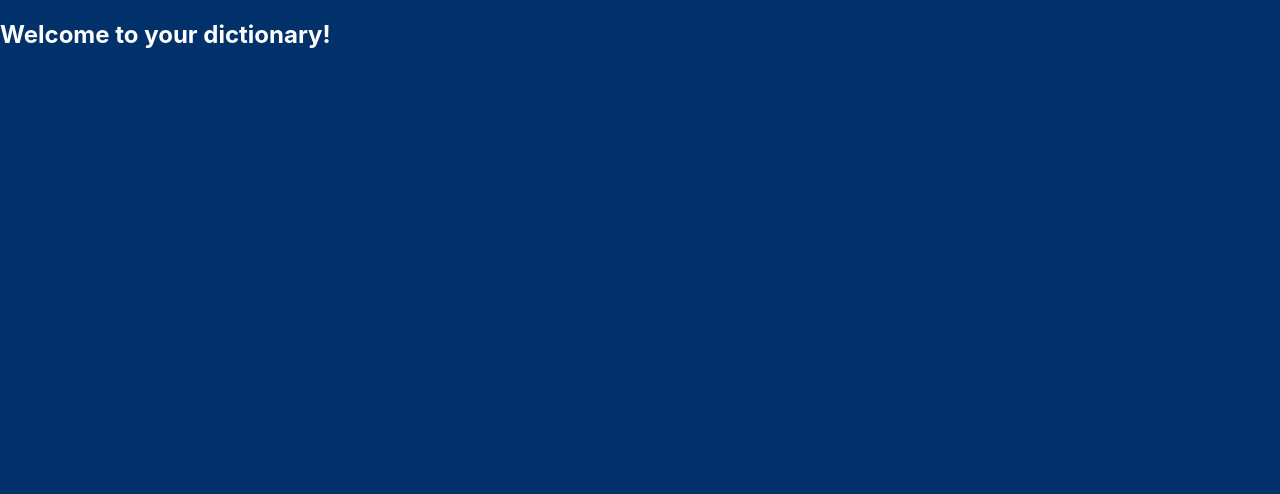
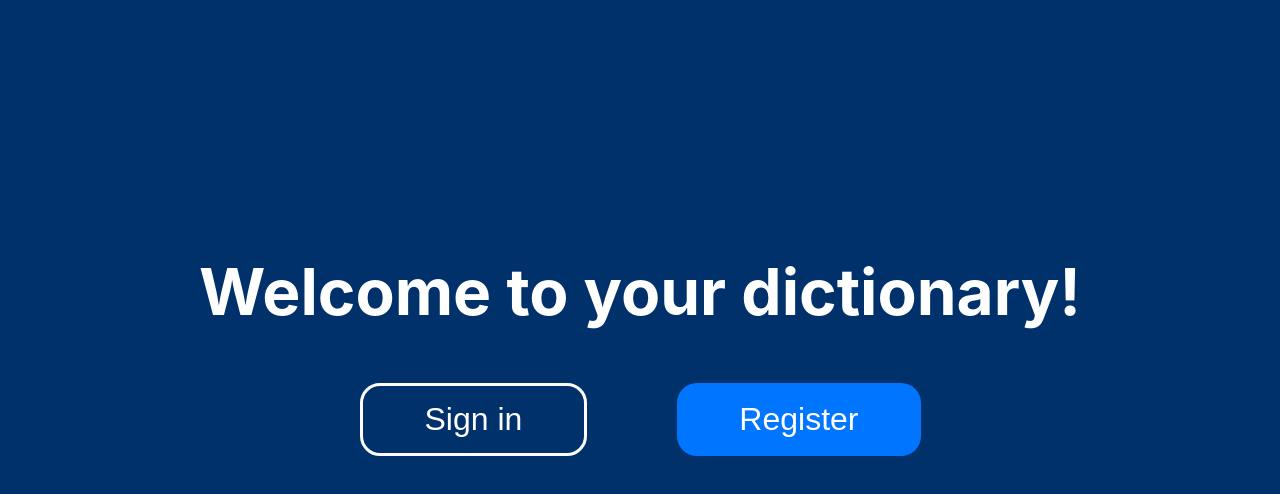
Before and after one commit to sheva3666/dictionary-client, a React (Create React App) app: page / in a window 1280 px wide. Shown: the top 494 px of the page. Built offline with nearby package versions, Linux system fonts and the light colour scheme.

Commit message:
implemented Home page and buttons

```diff
--- a/src/components/Home/index.js
+++ b/src/components/Home/index.js
@@ -1,12 +1,23 @@
 import React from "react";
+import { useNavigate } from "react-router-dom";
+import { ROUTES } from "../../constants";
+import { TransperentButton, Button } from "../common/Buttons";
 import useStyles from "./styles";
 
 const Home = () => {
   const classes = useStyles();
+  const navigate = useNavigate();
+
   return (
     <div className={classes.container}>
       <h2 className={classes.title}>Welcome to your dictionary!</h2>
-      <div className={classes.buttonsContainer}></div>
+      <div className={classes.buttonsContainer}>
+        <TransperentButton
+          onClick={() => navigate(ROUTES.login)}
+          name="Sign in"
+        />
+        <Button onClick={() => navigate(ROUTES.register)} name="Register" />
+      </div>
     </div>
   );
 };
--- a/src/components/Home/styles.js
+++ b/src/components/Home/styles.js
@@ -3,9 +3,18 @@ import { createUseStyles } from "react-jss";
 export default createUseStyles((theme) => ({
   title: {
     color: "#fff",
+    fontSize: 64,
   },
   buttonsContainer: {
     display: "flex",
-    justifyContent: "space-between",
+    gap: 90,
+  },
+  container: {
+    display: "flex",
+    flexDirection: "column",
+    alignItems: "center",
+    margin: "0 auto",
+    marginTop: 200,
+    maxWidth: 1000,
   },
 }));
--- a/src/components/common/Buttons/index.js
+++ b/src/components/common/Buttons/index.js
@@ -0,0 +1,19 @@
+import useStyles from "./styles";
+
+export const TransperentButton = ({ name, onClick }) => {
+  const classes = useStyles();
+  return (
+    <button onClick={onClick} className={classes.transperentButton}>
+      {name}
+    </button>
+  );
+};
+
+export const Button = ({ name, onClick }) => {
+  const classes = useStyles();
+  return (
+    <button onClick={onClick} className={classes.button}>
+      {name}
+    </button>
+  );
+};
--- /dev/null
+++ b/src/components/common/Buttons/styles.js
@@ -0,0 +1,29 @@
+import { createUseStyles } from "react-jss";
+
+export default createUseStyles((theme) => ({
+  transperentButton: {
+    color: "#fff",
+    padding: "15px 62px",
+    borderRadius: 20,
+    border: "3px solid #fff",
+    background: "transparent",
+    cursor: "pointer",
+    fontSize: 32,
+    "&:hover": {
+      background: "#0752AA",
+    },
+  },
+
+  button: {
+    color: "#fff",
+    padding: "15px 62px",
+    borderRadius: 20,
+    border: "none",
+    background: "#0075FF",
+    cursor: "pointer",
+    fontSize: 32,
+    "&:hover": {
+      background: "#0752AA",
+    },
+  },
+}));
```
